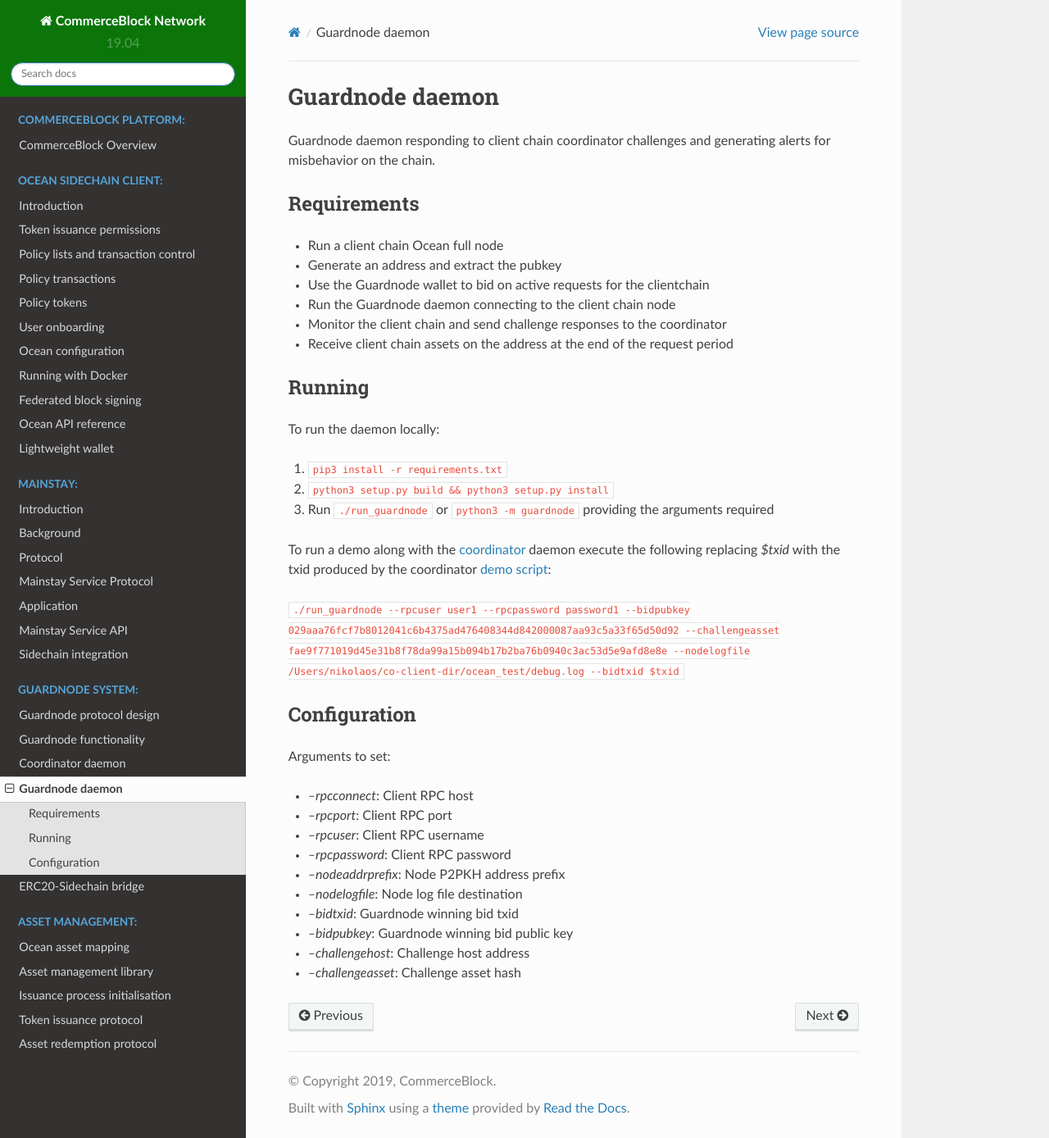
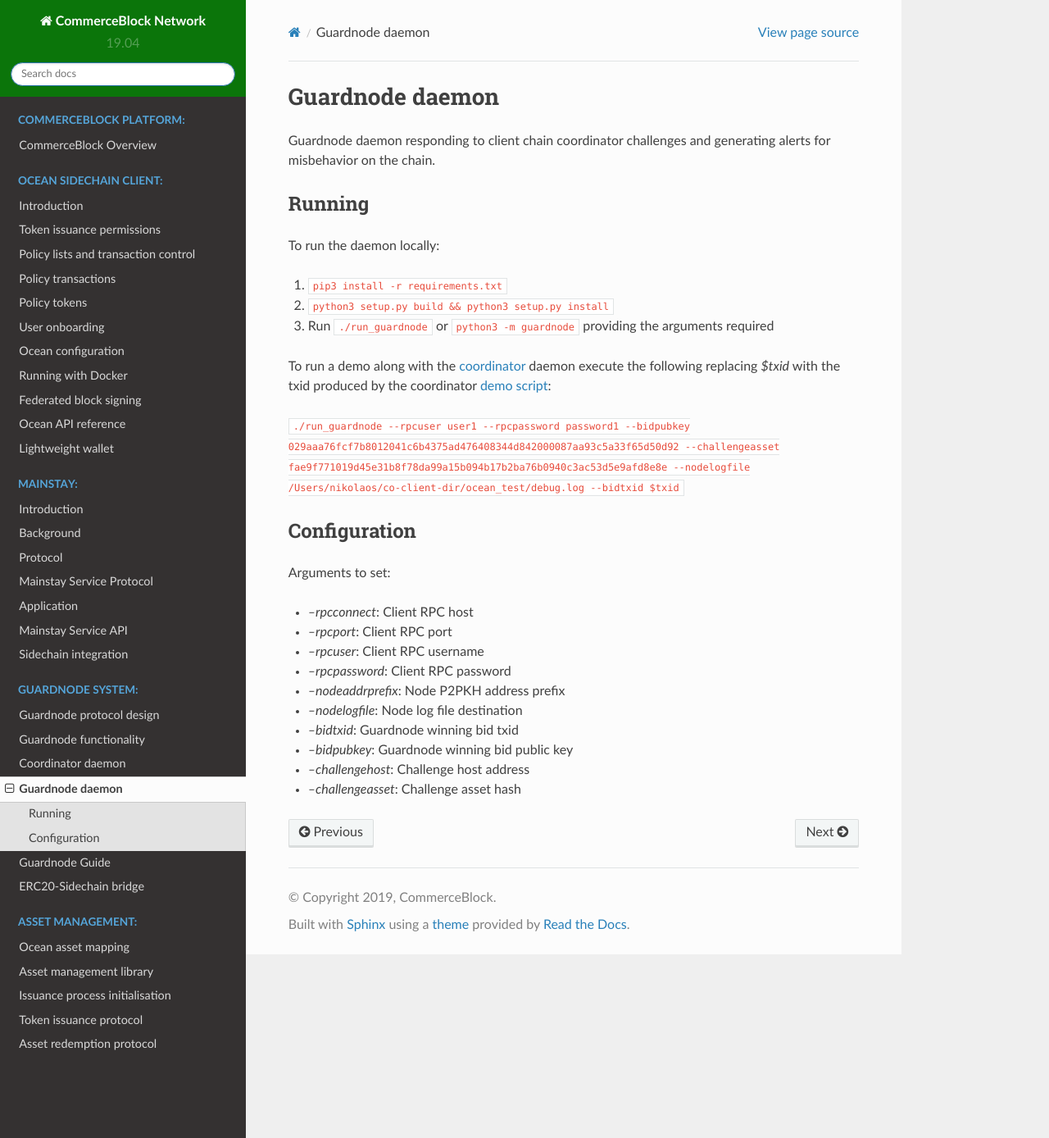
Before and after one commit to commerceblock/docs, a Sphinx documentation site: the page built from source/guardnode/index.rst, in a window 1280 px wide and 1388 px high. Shown: the whole window at 82% size. Built offline with Sphinx 7.4.7 and the Read the Docs theme 2.0.0, drawn with Linux system fonts in a browser that asks for light colours.

Commit message:
Guardnode guide

```diff
--- a/source/guardnode/index.rst
+++ b/source/guardnode/index.rst
@@ -2,16 +2,6 @@
 ============
 
 Guardnode daemon responding to client chain coordinator challenges and generating alerts for misbehavior on the chain.
-
-Requirements
-------------
-
-* Run a client chain Ocean full node
-* Generate an address and extract the pubkey
-* Use the Guardnode wallet to bid on active requests for the clientchain
-* Run the Guardnode daemon connecting to the client chain node
-* Monitor the client chain and send challenge responses to the coordinator
-* Receive client chain assets on the address at the end of the request period
 
 Running
 -------
--- a/source/index.rst
+++ b/source/index.rst
@@ -64,6 +64,7 @@
    bidding/index
    coordinator/index
    guardnode/index
+   guardnode-guide/index
    twowp/index
 
 .. toctree::
```
Also changed, not shown: source/guardnode-guide/index.rst (added, +93 -0 lines).
